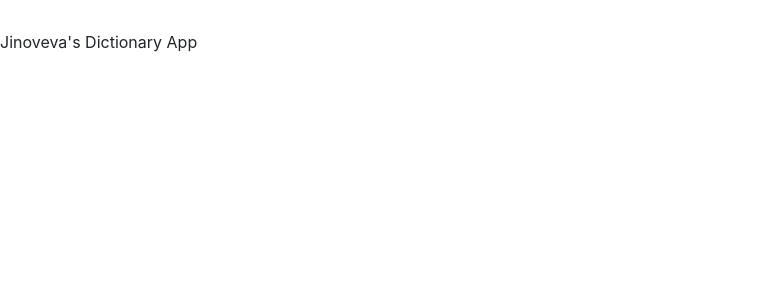
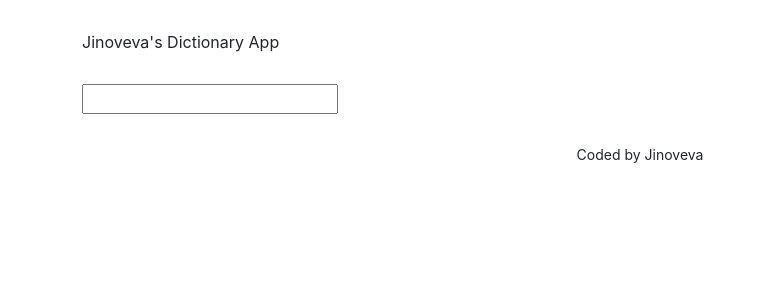
Before and after one commit to Jinoveva/dictionary-project, a React (Create React App) app: page / in a window 1280 px wide. Shown: the top 300 px of the page, without its empty margins (0-765 px from the left). Built offline with nearby package versions, Linux system fonts and the light colour scheme.

Commit message:
Search engine

```diff
--- a/package.json
+++ b/package.json
@@ -7,6 +7,7 @@
     "@testing-library/jest-dom": "^6.6.3",
     "@testing-library/react": "^16.3.0",
     "@testing-library/user-event": "^13.5.0",
+    "bootstrap": "^5.3.5",
     "react": "^19.1.0",
     "react-dom": "^19.1.0",
     "react-scripts": "5.0.1",
--- a/src/App.css
+++ b/src/App.css
@@ -1,3 +1,7 @@
-.App-header{
+.App-header {
   margin: 30px 0;
 }
+
+.App-footer {
+  margin: 30px 0;
+}
--- a/src/App.js
+++ b/src/App.js
@@ -1,12 +1,18 @@
-
-import './App.css';
+import "./App.css";
+import Dictionary from "./Dictionary";
 
 function App() {
   return (
     <div className="App">
-      <header className="App-header">
-       Jinoveva's Dictionary App
-      </header>
+      <div className="container">
+        <header className="App-header">Jinoveva's Dictionary App</header>
+        <main>
+          <Dictionary />
+        </main>
+        <small>
+          <footer className="text-center App-footer">Coded by Jinoveva</footer>
+        </small>
+      </div>
     </div>
   );
 }
--- /dev/null
+++ b/src/Dictionary.css
@@ -0,0 +1,3 @@
+.Dictionary {
+
+}
--- /dev/null
+++ b/src/Dictionary.js
@@ -0,0 +1,23 @@
+import React, { useState } from "react";
+import "./Dictionary.css";
+
+export default function Dictionary() {
+  let [keyword, setKeyword] = useState("");
+
+  function search(event) {
+    event.preventDefault();
+    alert(`searching for ${keyword}`);
+  }
+
+  function handleKeywordChange(event) {
+    setKeyword(event.target.value);
+  }
+
+  return (
+    <div className="Dictionary">
+      <form onSubmit={search}>
+        <input type="search" onChange={handleKeywordChange}></input>
+      </form>
+    </div>
+  );
+}
```
Also changed, not shown: 1 other file (tests, documents, lock files or other folders).
